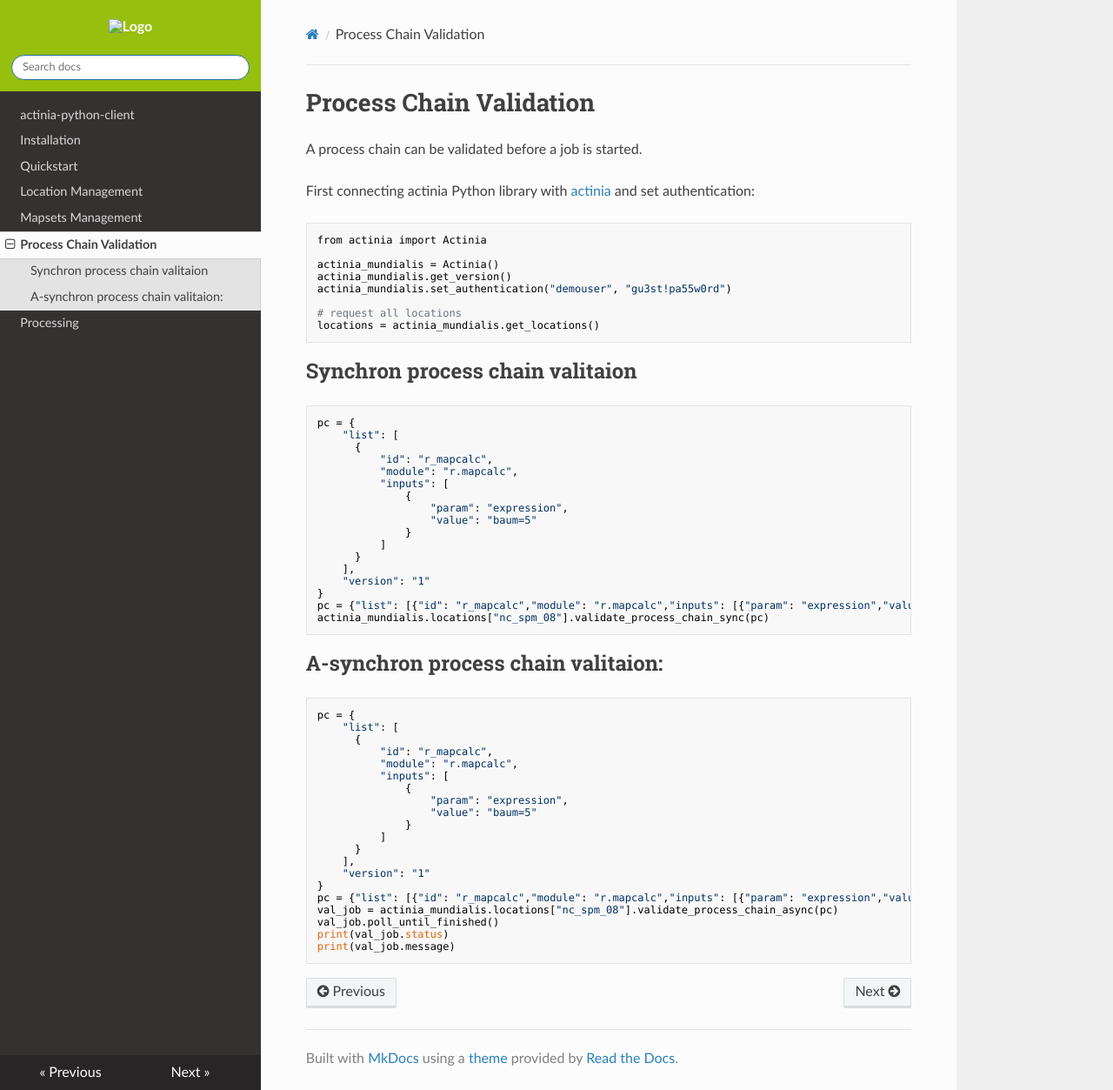
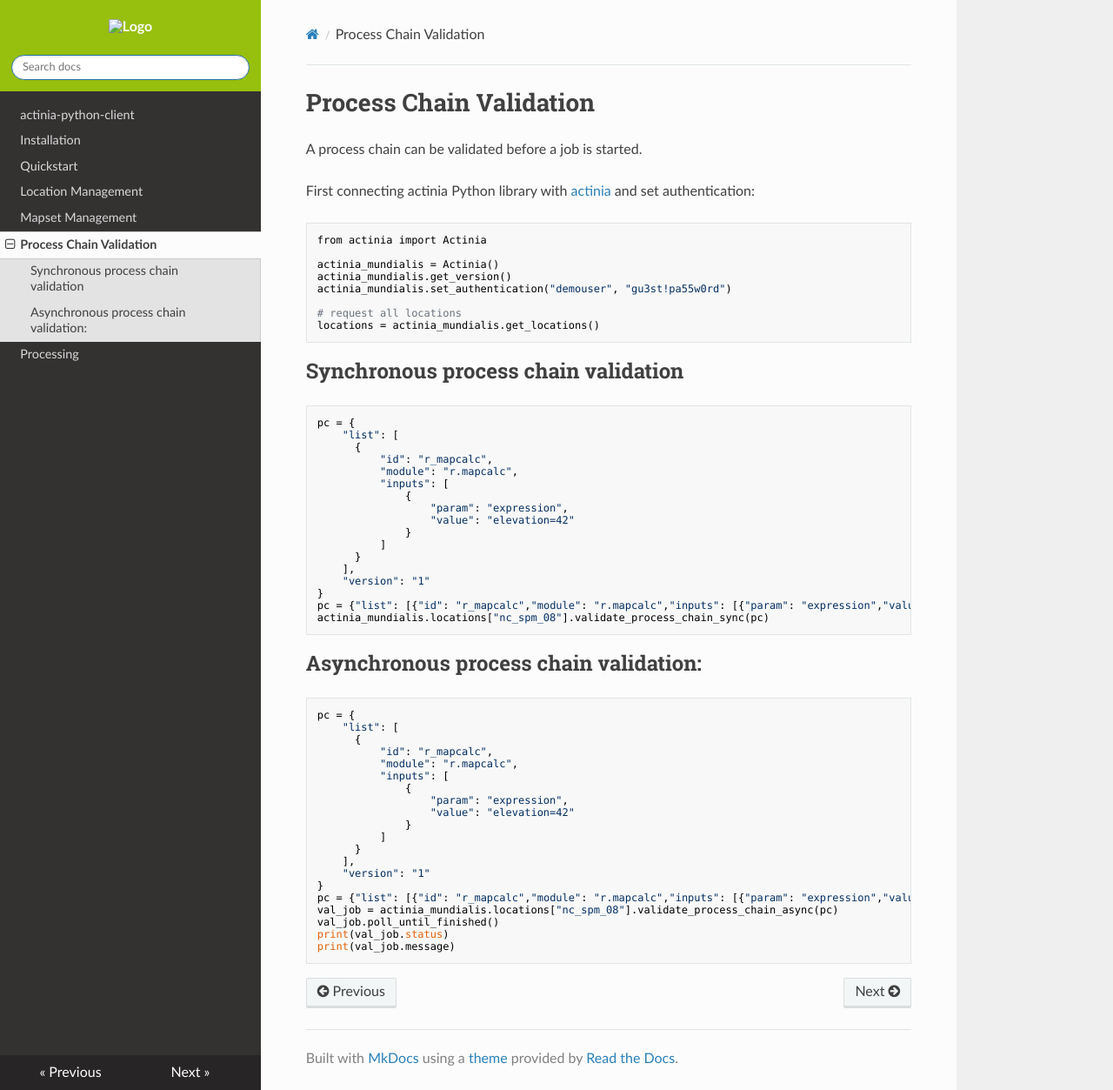
Before and after one commit to actinia-org/actinia-python-client, an MkDocs documentation site: the page built from docs/docs/06_process_chain_validation.md, in a window 1280 px wide and 1253 px high. Shown: the whole window at 87% size. Built offline with MkDocs 1.6.1, drawn with Linux system fonts in a browser that asks for light colours; nearby versions of some CDN libraries.

Commit message:
Apply suggestions from code review
Co-authored-by: Markus Neteler <neteler@osgeo.org>

````diff
--- a/docs/docs/05_mapset_managment.md
+++ b/docs/docs/05_mapset_managment.md
@@ -1,10 +1,11 @@
-# Mapsets Management
+# Mapset Management
 
 With the mapset management the mapsets of a specified location can be
 requested as well as information of each mapset.
 Also a mapsest can be created and deleted if the user is permitted.
 
-First connecting actinia Python library with [actinia](https://actinia.mundialis.de/) and set authentication (Attention: The demouser is not permitted to create or delete a mapset!)
+First connecting actinia Python library with [actinia](https://actinia.mundialis.de/) and
+set authentication (Attention: The demouser is not permitted to create or delete a mapset!)
 ```
 from actinia import Actinia
 
--- a/docs/docs/06_process_chain_validation.md
+++ b/docs/docs/06_process_chain_validation.md
@@ -14,7 +14,7 @@ actinia_mundialis.set_authentication("demouser", "gu3st!pa55w0rd")
 locations = actinia_mundialis.get_locations()
 ```
 
-## Synchron process chain valitaion
+## Synchronous process chain validation
 ```
 pc = {
     "list": [
@@ -24,18 +24,18 @@ pc = {
           "inputs": [
               {
                   "param": "expression",
-                  "value": "baum=5"
+                  "value": "elevation=42"
               }
           ]
       }
     ],
     "version": "1"
 }
-pc = {"list": [{"id": "r_mapcalc","module": "r.mapcalc","inputs": [{"param": "expression","value": "baum=5"}]}],"version": "1"}
+pc = {"list": [{"id": "r_mapcalc","module": "r.mapcalc","inputs": [{"param": "expression","value": "elevation=42"}]}],"version": "1"}
 actinia_mundialis.locations["nc_spm_08"].validate_process_chain_sync(pc)
 ```
 
-## A-synchron process chain valitaion:
+## Asynchronous process chain validation:
 ```
 pc = {
     "list": [
@@ -45,14 +45,14 @@ pc = {
           "inputs": [
               {
                   "param": "expression",
-                  "value": "baum=5"
+                  "value": "elevation=42"
               }
           ]
       }
     ],
     "version": "1"
 }
-pc = {"list": [{"id": "r_mapcalc","module": "r.mapcalc","inputs": [{"param": "expression","value": "baum=5"}]}],"version": "1"}
+pc = {"list": [{"id": "r_mapcalc","module": "r.mapcalc","inputs": [{"param": "expression","value": "elevation=42"}]}],"version": "1"}
 val_job = actinia_mundialis.locations["nc_spm_08"].validate_process_chain_async(pc)
 val_job.poll_until_finished()
 print(val_job.status)
````
Also changed, not shown: docs/docs/04_location_managment.md (+2 -1 lines), docs/docs/07_processing.md (+1 -1 lines), 3 other files.
